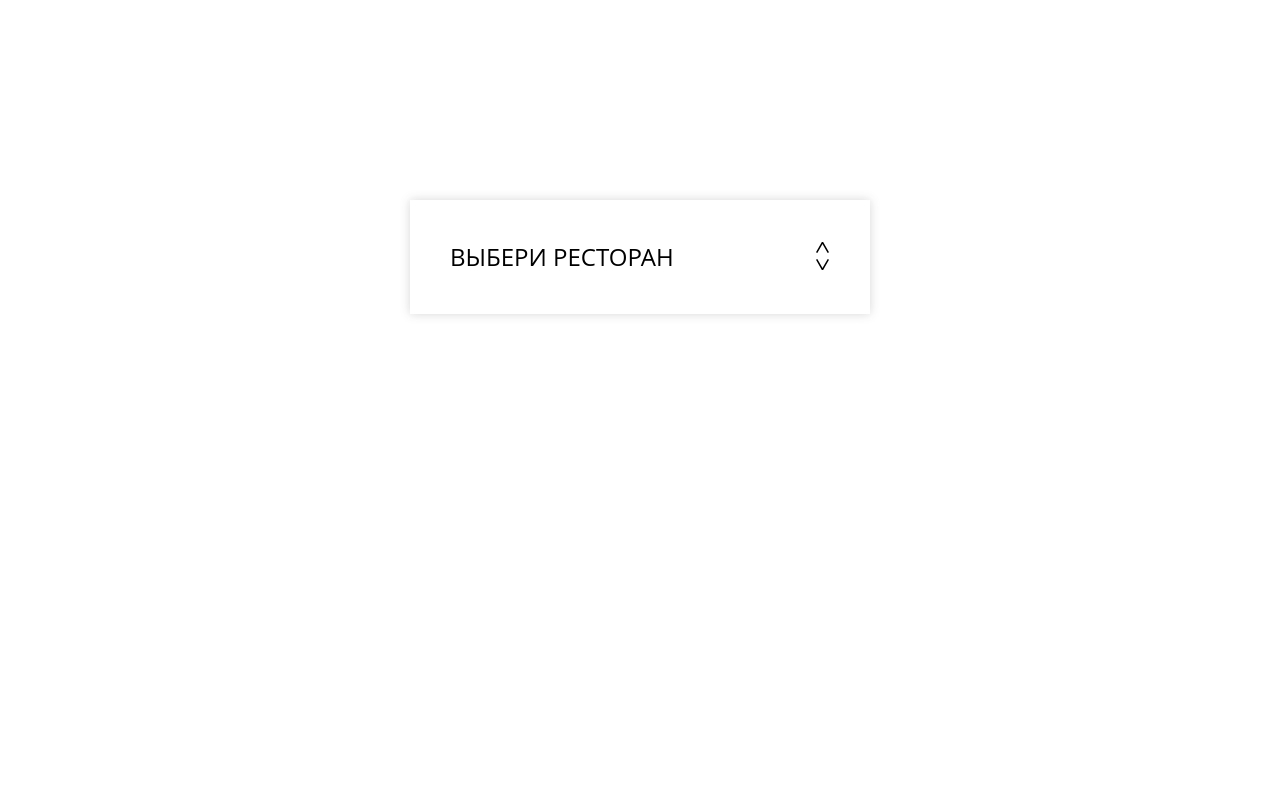
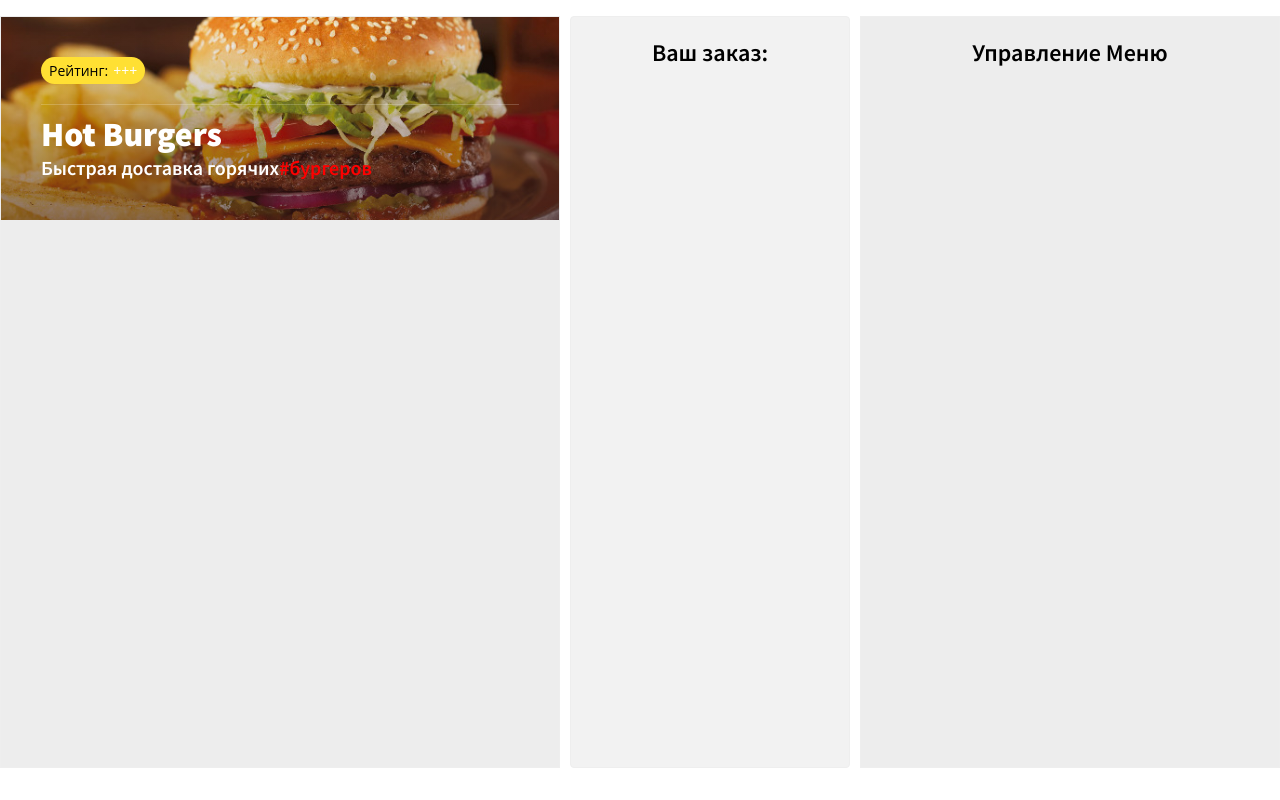
Before and after one commit to Belffegor/Restorante, a React (Create React App) app: page / in a window 1280 px wide. Built offline with nearby package versions, Linux system fonts and the light colour scheme.

Commit message:
added component header, order, menuAdmin

```diff
--- /dev/null
+++ b/src/Components/App.js
@@ -0,0 +1,20 @@
+import React from "react";
+import Header from "./Header";
+import Order from "./Order";
+import MenuAdmin from "./MenuAdmin";
+
+class App extends React.Component {
+  render() {
+    return (
+      <div className="burger-paradise">
+        <div className="menu">
+          <Header />
+        </div>
+        <Order />
+        <MenuAdmin />
+      </div>
+    );
+  }
+}
+
+export default App;
--- /dev/null
+++ b/src/Components/Header.js
@@ -0,0 +1,28 @@
+import React from "react";
+
+class Header extends React.Component {
+  render() {
+    return (
+      <header className="top">
+        <div className="wrap">
+          <div className="header-content">
+            <div className="header-rating">
+              <div className="header-rating_tag">Рейтинг:</div>
+              <div className="header-rating_icon">+++</div>
+            </div>
+            <div className="header-divider"></div>
+            <h1 className="font-effect-fire-animation">Hot Burgers</h1>
+            <h3>
+              <span>
+                Быстрая доставка горячих
+                <span className="sub-header">#бургеров</span>
+              </span>
+            </h3>
+          </div>
+        </div>
+      </header>
+    );
+  }
+}
+
+export default Header;
--- a/src/Components/Landing.js
+++ b/src/Components/Landing.js
@@ -19,7 +19,7 @@
   };
 
   goToRestaurant = () => {
-      console.log('goToRestaurant');
+    console.log("goToRestaurant");
   };
 
   render() {
@@ -57,7 +57,7 @@
           ) : null}
 
           {this.state.title && !this.state.display ? (
-            <button onClick = {this.goToRestaurant}>Преейти в ресторан</button>
+            <button onClick={this.goToRestaurant}>Преейти в ресторан</button>
           ) : null}
         </div>
       </>
--- /dev/null
+++ b/src/Components/MenuAdmin.js
@@ -0,0 +1,13 @@
+import React from "react";
+
+class MenuAdmin extends React.Component {
+  render() {
+    return (
+      <div className="menu-admin">
+        <h2>Управление Меню</h2>
+      </div>
+    );
+  }
+}
+
+export default MenuAdmin;
--- /dev/null
+++ b/src/Components/Order.js
@@ -0,0 +1,13 @@
+import React from "react";
+
+class Order extends React.Component {
+  render() {
+    return (
+      <div className="order-wrap">
+        <h2>Ваш заказ:</h2>
+      </div>
+    );
+  }
+}
+
+export default Order;
--- a/src/index.js
+++ b/src/index.js
@@ -1,8 +1,8 @@
 import React from 'react';
 import {render} from 'react-dom';
-import Landing from './Components/Landing';
+import App from './Components/App';
 import './css/style.css';
 
 
 
-render(<Landing/>, document.querySelector('#root'))
+render(<App/>, document.querySelector('#root'))
```
